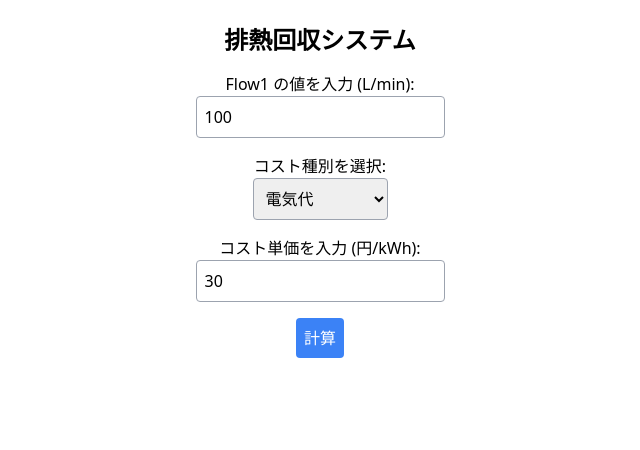
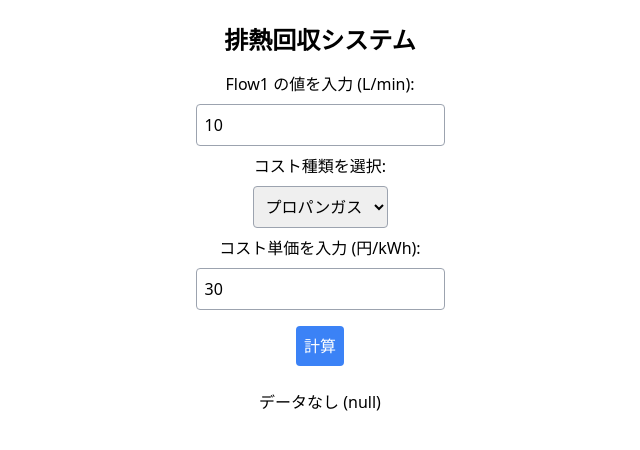
Before and after one commit to josei-wakamatsu/sdsensor-hainetsukaishu-demo0, a React (Vite) app in the folder frontend/: page / in a window 1280 px wide. Shown: the top 450 px of the page, without its empty margins (320-960 px from the left). Built offline with nearby package versions, Linux system fonts and the light colour scheme.

Commit message:
server.js app.jsx

```diff
--- a/frontend/src/App.jsx
+++ b/frontend/src/App.jsx
@@ -1,35 +1,27 @@
-import React, { useState } from "react";
+import React, { useState, useEffect } from "react";
 import axios from "axios";
 
 const backendUrl = "https://sdsensor-hainetsukaishu-demo0-backend.onrender.com";
 
 const App = () => {
-  const [flow1, setFlow1] = useState(100);
-  const [selectedCostType, setSelectedCostType] = useState("electricity");
-  const [selectedCostValue, setSelectedCostValue] = useState(30);
+  const [flow1, setFlow1] = useState(10);
+  const [costType, setCostType] = useState("プロパンガス");
+  const [costUnit, setCostUnit] = useState(30);
   const [realTimeData, setRealTimeData] = useState(null);
   const [error, setError] = useState(null);
-
-  const costOptions = {
-    electricity: "電気代",
-    propane: "プロパンガス",
-    kerosene: "灯油代",
-    heavy_oil: "重油代",
-    gas_13A: "ガス(13A)代",
-  };
 
   const fetchRealTimeData = async () => {
     try {
       const response = await axios.post(`${backendUrl}/api/realtime`, {
         flow: flow1,
-        selectedCostType,
-        selectedCostValue,
+        costType,
+        costUnit,
       });
-      console.log("✅ サーバーからのレスポンス:", response.data);
+      console.log("サーバーからのレスポンス:", response.data);
       setRealTimeData(response.data);
       setError(null);
     } catch (error) {
-      console.error("❌ エラー:", error);
+      console.error("エラー:", error);
       setRealTimeData(null);
       setError("データ取得に失敗しました");
     }
@@ -40,29 +32,68 @@ const App = () => {
       <h1 className="text-2xl font-bold text-center mb-4">排熱回収システム</h1>
 
       <div className="flex flex-col items-center mb-6">
-        <label>Flow1 の値を入力 (L/min):</label>
-        <input type="number" value={flow1} onChange={(e) => setFlow1(Number(e.target.value))} className="border border-gray-400 p-2 rounded mb-4" />
+        <label className="mb-2">Flow1 の値を入力 (L/min):</label>
+        <input
+          type="number"
+          value={flow1}
+          onChange={(e) => setFlow1(Number(e.target.value))}
+          className="border border-gray-400 p-2 rounded mb-2"
+        />
 
-        <label>コスト種別を選択:</label>
-        <select value={selectedCostType} onChange={(e) => setSelectedCostType(e.target.value)} className="border border-gray-400 p-2 rounded mb-4">
-          {Object.entries(costOptions).map(([key, label]) => (
-            <option key={key} value={key}>{label}</option>
-          ))}
+        <label className="mb-2">コスト種類を選択:</label>
+        <select
+          value={costType}
+          onChange={(e) => setCostType(e.target.value)}
+          className="border border-gray-400 p-2 rounded mb-2"
+        >
+          <option value="電気代">電気代</option>
+          <option value="プロパンガス">プロパンガス</option>
+          <option value="灯油代">灯油代</option>
+          <option value="重油代">重油代</option>
+          <option value="ガス(13A)代">ガス(13A)代</option>
         </select>
 
-        <label>コスト単価を入力 (円/kWh):</label>
-        <input type="number" value={selectedCostValue} onChange={(e) => setSelectedCostValue(Number(e.target.value))} className="border border-gray-400 p-2 rounded mb-4" />
+        <label className="mb-2">コスト単価を入力 (円/kWh):</label>
+        <input
+          type="number"
+          value={costUnit}
+          onChange={(e) => setCostUnit(Number(e.target.value))}
+          className="border border-gray-400 p-2 rounded mb-4"
+        />
 
-        <button onClick={fetchRealTimeData} className="bg-blue-500 text-white p-2 rounded">計算</button>
+        <button onClick={fetchRealTimeData} className="bg-blue-500 text-white p-2 rounded">
+          計算
+        </button>
       </div>
 
-      {realTimeData && (
-        <div>
-          <p>現状コスト: {realTimeData.cost.current} 円/h</p>
-          <p>年間コスト: {realTimeData.cost.yearlyCurrent} 円/年</p>
-          <p>排熱回収メリット: {realTimeData.cost.recovery} 円/h</p>
-          <p>年間回収メリット: {realTimeData.cost.yearlyRecovery} 円/年</p>
+      {realTimeData ? (
+        <div className="grid grid-cols-2 gap-6 w-full max-w-4xl">
+          {/* 現状のコスト */}
+          <div className="bg-gray-100 p-6 rounded-lg shadow-md flex flex-col items-center">
+            <h2 className="text-lg font-semibold text-gray-800 text-center mb-2">現状コスト</h2>
+            <p className="text-xl font-bold">{realTimeData.currentCost} 円/h</p>
+          </div>
+
+          {/* 年間コスト */}
+          <div className="bg-gray-100 p-6 rounded-lg shadow-md flex flex-col items-center">
+            <h2 className="text-lg font-semibold text-gray-800 text-center mb-2">年間コスト</h2>
+            <p className="text-xl font-bold">{realTimeData.yearlyCost} 円/年</p>
+          </div>
+
+          {/* 排熱回収装置のコストメリット */}
+          <div className="bg-gray-100 p-6 rounded-lg shadow-md flex flex-col items-center">
+            <h2 className="text-lg font-semibold text-gray-800 text-center mb-2">排熱回収メリット</h2>
+            <p className="text-xl font-bold">{realTimeData.recoveryBenefit} 円/h</p>
+          </div>
+
+          {/* 年間排熱回収メリット */}
+          <div className="bg-gray-100 p-6 rounded-lg shadow-md flex flex-col items-center">
+            <h2 className="text-lg font-semibold text-gray-800 text-center mb-2">年間排熱回収メリット</h2>
+            <p className="text-xl font-bold">{realTimeData.yearlyRecoveryBenefit} 円/年</p>
+          </div>
         </div>
+      ) : (
+        <p className="text-center">データなし (null)</p>
       )}
     </div>
   );
```
